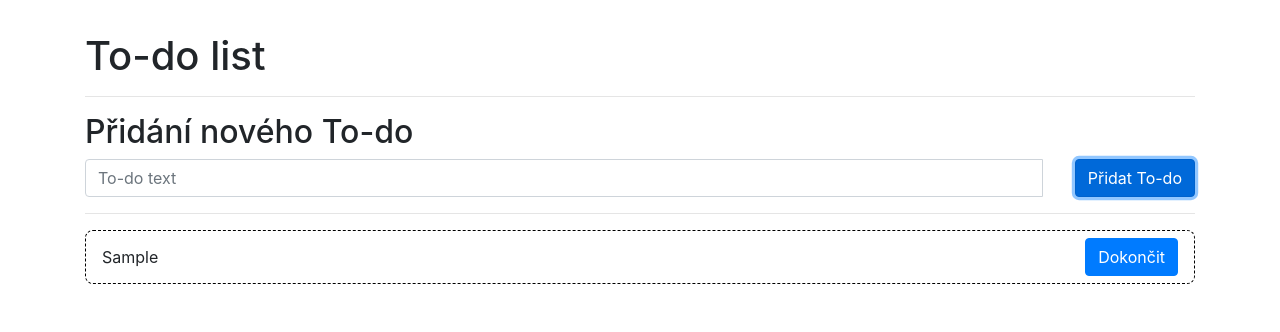
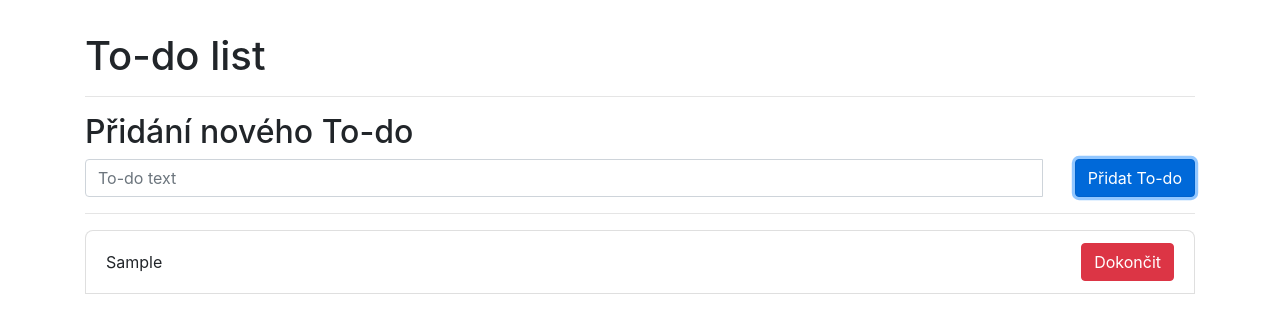
Before and after one commit to st52530/nnpia-react-todo-list, a React (Create React App) app: page / in a window 1280 px wide. Both pictures are taken after typing "Sample" into the empty fields and a click on the button "Přidat To-do". Shown: the top 332 px of the page. Built offline with nearby package versions, Linux system fonts and the light colour scheme.

Commit message:
Update style

```diff
--- a/src/components/todoItem/TodoItem.css
+++ b/src/components/todoItem/TodoItem.css
@@ -1,6 +1,5 @@
 .todo-item {
     overflow: auto;
-    border: 1px dashed black;
     display: flex;
     justify-content: space-between;
     align-items: center;
@@ -9,7 +8,7 @@
 }
 
 .todo-item-text {
-    padding: 1rem;
+    margin-right: 1rem;
     display: inline-block;
     vertical-align: middle;
     line-height: normal;
@@ -17,5 +16,4 @@
 
 .todo-item-button {
     float: right;
-    margin-right: 1rem;
 }
--- a/src/components/todoItem/TodoItem.js
+++ b/src/components/todoItem/TodoItem.js
@@ -7,9 +7,9 @@ export class TodoItem extends React.Component {
 
     render() {
         return (
-            <div className="todo-item">
+            <div className="todo-item list-group-item">
                 <div className="todo-item-text">{this.props.text}</div>
-                <Button className="todo-item-button">Dokončit</Button>
+                <Button className="todo-item-button" variant="danger">Dokončit</Button>
             </div>
         );
     }
```
